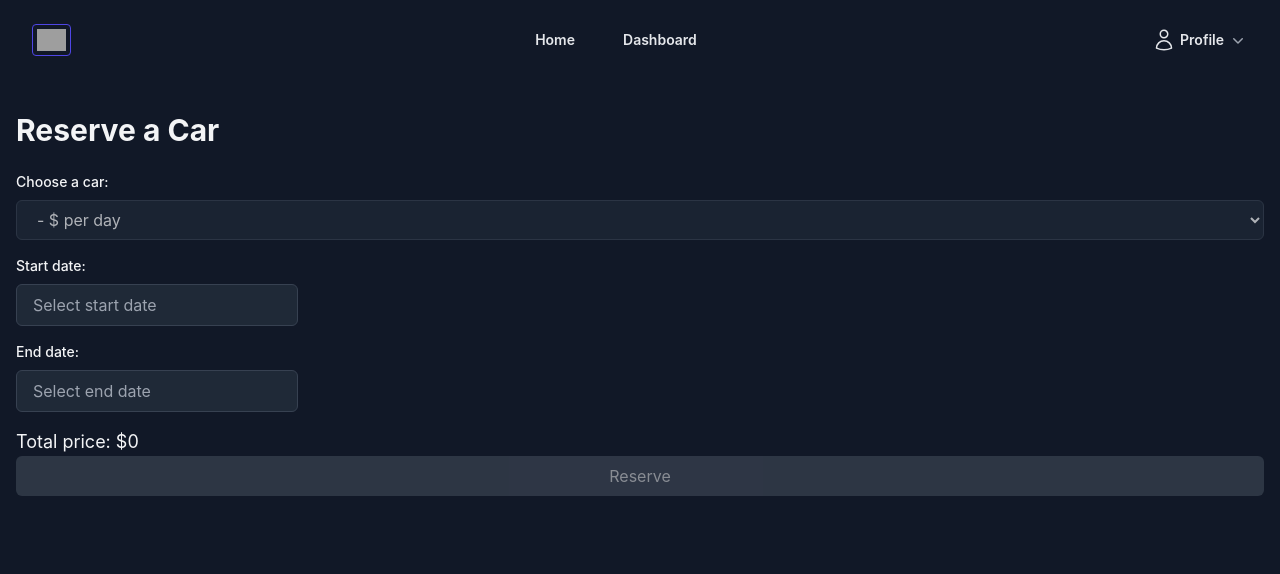
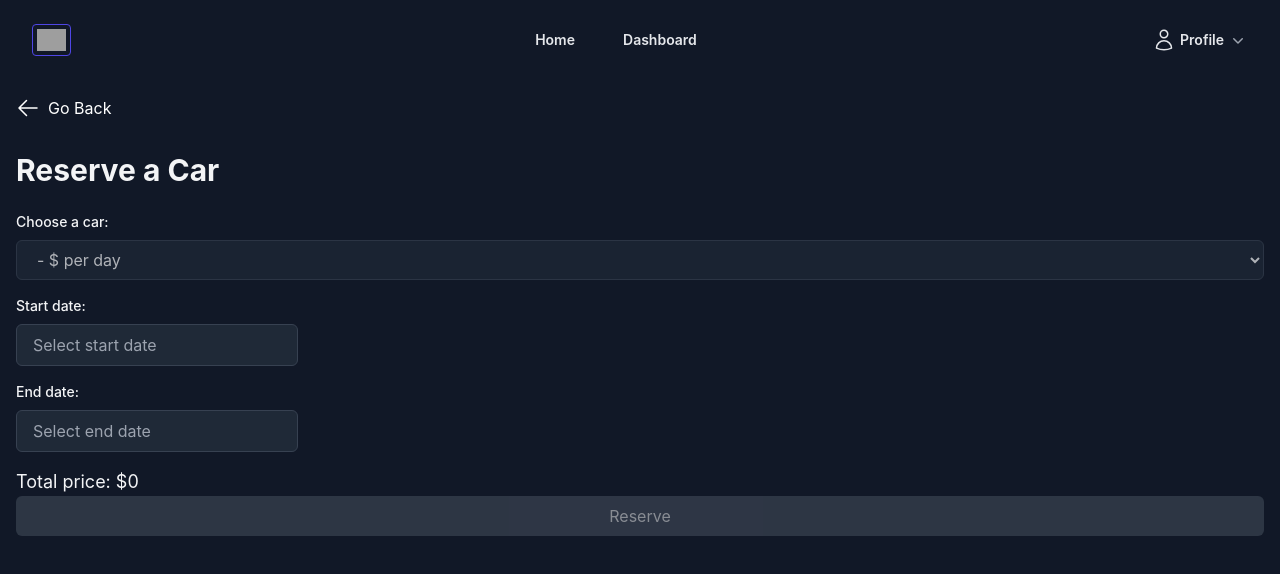
Before and after one commit to TodorW/QuickRide---Frontend, a React (Create React App) app: page /car-reserve/1 in a window 1280 px wide. Shown: the top 574 px of the page. Built offline with nearby package versions, Linux system fonts and the light colour scheme; no server answers; grey boxes are pictures that could not be loaded.

Commit message:
added back arrows in my profile, edit profile, single car and reserve car

```diff
--- a/src/components/profile/EditProfile.js
+++ b/src/components/profile/EditProfile.js
@@ -1,6 +1,7 @@
 import React, { useState, useEffect } from "react";
 import { useNavigate } from "react-router-dom";
 import { UserService } from "../../api/api";
+import { ArrowLeftIcon } from "@heroicons/react/24/solid";
 
 const EditProfile = () => {
   const navigate = useNavigate();
@@ -51,6 +52,10 @@ const EditProfile = () => {
     }
   };
 
+  const handleGoBack = () => {
+    navigate(-1);
+  };
+
   if (error) {
     return <div>Error: {error}</div>;
   }
@@ -58,6 +63,14 @@ const EditProfile = () => {
   return (
     <div className="flex min-h-screen flex-col justify-center bg-gray-900 px-6 py-12 lg:px-8 text-white">
       <div className="sm:mx-auto sm:w-full sm:max-w-lg bg-gray-800 p-6 rounded-md shadow-md">
+        <button
+          onClick={handleGoBack}
+          className="absolute top-4 left-4 flex items-center text-white"
+        >
+          <ArrowLeftIcon className="h-6 w-6" />
+          <span className="ml-2">Go Back</span>
+        </button>
+
         <h2 className="text-center text-2xl font-bold mb-8">Edit Profile</h2>
         <form onSubmit={handleSubmit}>
           {/* Name */}
@@ -74,7 +87,9 @@ const EditProfile = () => {
 
           {/* Email */}
           <div className="mb-4">
-            <label className="block text-sm font-medium text-white">Email</label>
+            <label className="block text-sm font-medium text-white">
+              Email
+            </label>
             <input
               type="email"
               name="email"
@@ -86,7 +101,9 @@ const EditProfile = () => {
 
           {/* Phone */}
           <div className="mb-4">
-            <label className="block text-sm font-medium text-white">Phone</label>
+            <label className="block text-sm font-medium text-white">
+              Phone
+            </label>
             <input
               type="text"
               name="phone"
@@ -98,7 +115,9 @@ const EditProfile = () => {
 
           {/* Address */}
           <div className="mb-4">
-            <label className="block text-sm font-medium text-white">Address</label>
+            <label className="block text-sm font-medium text-white">
+              Address
+            </label>
             <input
               type="text"
               name="address"
@@ -121,7 +140,9 @@ const EditProfile = () => {
 
           {/* Gender */}
           <div className="mb-4">
-            <label className="block text-sm font-medium text-white">Gender</label>
+            <label className="block text-sm font-medium text-white">
+              Gender
+            </label>
             <select
               name="gender"
               value={user.gender}
@@ -137,7 +158,9 @@ const EditProfile = () => {
 
           {/* Birth Date */}
           <div className="mb-4">
-            <label className="block text-sm font-medium text-white">Birth Date</label>
+            <label className="block text-sm font-medium text-white">
+              Birth Date
+            </label>
             <input
               type="date"
               name="birthDate"
@@ -149,7 +172,9 @@ const EditProfile = () => {
 
           {/* Privacy Settings */}
           <div className="mb-4">
-            <label className="block text-sm font-medium text-white">Privacy Settings</label>
+            <label className="block text-sm font-medium text-white">
+              Privacy Settings
+            </label>
             <select
               name="privacy"
               value={user.privacy}
--- a/src/components/profile/MyProfile.js
+++ b/src/components/profile/MyProfile.js
@@ -1,7 +1,12 @@
 import React, { useEffect, useState } from "react";
 import { useNavigate } from "react-router-dom";
 import { AuthService, UserService } from "../../api/api";
-import { HomeIcon, PencilIcon, ArrowLeftOnRectangleIcon } from "@heroicons/react/24/solid";
+import {
+  HomeIcon,
+  PencilIcon,
+  ArrowLeftOnRectangleIcon,
+  ArrowLeftIcon,
+} from "@heroicons/react/24/solid";
 
 const MyProfile = () => {
   const navigate = useNavigate();
@@ -47,6 +52,10 @@ const MyProfile = () => {
     navigate("/");
   };
 
+  const handleGoBack = () => {
+    navigate(-1);
+  };
+
   if (error) {
     return <div>Error: {error}</div>;
   }
@@ -54,6 +63,14 @@ const MyProfile = () => {
   return (
     <div className="flex min-h-screen flex-col justify-center bg-gray-900 px-6 py-12 lg:px-8 text-white">
       <div className="sm:mx-auto sm:w-full sm:max-w-lg bg-gray-800 p-6 rounded-md shadow-md">
+        <button
+          onClick={handleGoBack}
+          className="absolute top-4 left-4 flex items-center text-white"
+        >
+          <ArrowLeftIcon className="h-6 w-6" />
+          <span className="ml-2">Go Back</span>
+        </button>
+
         <h2 className="text-center text-2xl font-bold mb-8">My Profile</h2>
 
         {/* Profile Picture */}
@@ -106,7 +123,7 @@ const MyProfile = () => {
             onClick={handleLogout}
             className="bg-red-600 hover:bg-red-700 text-white py-2 px-4 rounded-md flex items-center"
           >
-             <ArrowLeftOnRectangleIcon className="h-6 w-6 mr-2" />
+            <ArrowLeftOnRectangleIcon className="h-6 w-6 mr-2" />
             Logout
           </button>
           <button
--- a/src/components/reserve-car/ReserveCar.js
+++ b/src/components/reserve-car/ReserveCar.js
@@ -8,6 +8,7 @@ import "react-datepicker/dist/react-datepicker.css";
 import ConfirmReservation from "../confirm-reservation/ConfirmReservation";
 import { useDispatch } from "react-redux";
 import { setReservationData } from "../../redux/reservationSlice";
+import { ArrowLeftIcon } from "@heroicons/react/24/solid";
 
 const ReserveCar = () => {
   const [startDate, setStartDate] = useState(null);
@@ -75,6 +76,10 @@ const ReserveCar = () => {
     }
   };
 
+  const handleGoBack = () => {
+    navigate(-1);
+  };
+
   useEffect(() => {
     calculateTotalPrice();
   }, [startDate, endDate]);
@@ -114,6 +119,12 @@ const ReserveCar = () => {
   return (
     <div className="bg-gray-900 min-h-screen text-gray-100">
       <Header />
+      <div className="pt-4 pl-4">
+        <button onClick={handleGoBack} className="flex items-center text-white">
+          <ArrowLeftIcon className="h-6 w-6" />
+          <span className="ml-2">Go Back</span>
+        </button>
+      </div>
       <div className="container mx-auto px-4 py-8">
         <h1 className="text-3xl font-bold mb-6">Reserve a Car</h1>
         {errorMessage && <p className="text-red-500 mb-4">{errorMessage}</p>}
--- a/src/components/reviews/ReviewForm.js
+++ b/src/components/reviews/ReviewForm.js
@@ -1,6 +1,9 @@
 import React, { useState } from "react";
+import { useNavigate } from "react-router-dom";
+import { ArrowLeftIcon } from "@heroicons/react/24/solid";
 
 const ReviewForm = () => {
+  const navigate = useNavigate();
   const [rating, setRating] = useState(0);
   const [message, setMessage] = useState("");
 
@@ -20,8 +23,19 @@ const ReviewForm = () => {
     setMessage("");
   };
 
+  const handleGoBack = () => {
+    navigate(-1);
+  };
+
   return (
     <div className="min-h-screen bg-gray-900 py-6 flex flex-col justify-center sm:py-12">
+      <button
+        onClick={handleGoBack}
+        className="absolute top-4 left-4 flex items-center text-white"
+      >
+        <ArrowLeftIcon className="h-6 w-6" />
+        <span className="ml-2">Go Back</span>
+      </button>
       <div className="py-3 sm:max-w-xl sm:mx-auto">
         <div className="bg-gray-800 min-w-1xl flex flex-col rounded-xl shadow-lg">
           <div className="px-12 py-5">
--- a/src/components/single-car/Car.js
+++ b/src/components/single-car/Car.js
@@ -1,5 +1,6 @@
 import { useState, useEffect } from "react";
-import { StarIcon } from "@heroicons/react/20/solid";
+//import { StarIcon } from "@heroicons/react/20/solid";
+import { ArrowLeftIcon } from "@heroicons/react/24/solid";
 import Header from "../layout/Header";
 import { CarService } from "../../api/api";
 import { useNavigate, useParams } from "react-router-dom";
@@ -14,6 +15,10 @@ const Car = () => {
   const [reservedDates, setReservedDates] = useState([]);
   const { id } = useParams();
   const navigate = useNavigate();
+
+  const handleGoBack = () => {
+    navigate(-1);
+  };
 
   useEffect(() => {
     const fetchCar = async () => {
@@ -41,6 +46,12 @@ const Car = () => {
   return (
     <div className="bg-gray-900 min-h-screen text-gray-100">
       <Header />
+      <div className="pt-4 pl-4">
+        <button onClick={handleGoBack} className="flex items-center text-white">
+          <ArrowLeftIcon className="h-6 w-6" />
+          <span className="ml-2">Go Back</span>
+        </button>
+      </div>
       <div className="pt-6 pb-4">
         {/* Main content: image left, details right */}
         <div className="mx-auto mt-6 max-w-7xl lg:grid lg:grid-cols-2 lg:gap-x-8">
```
